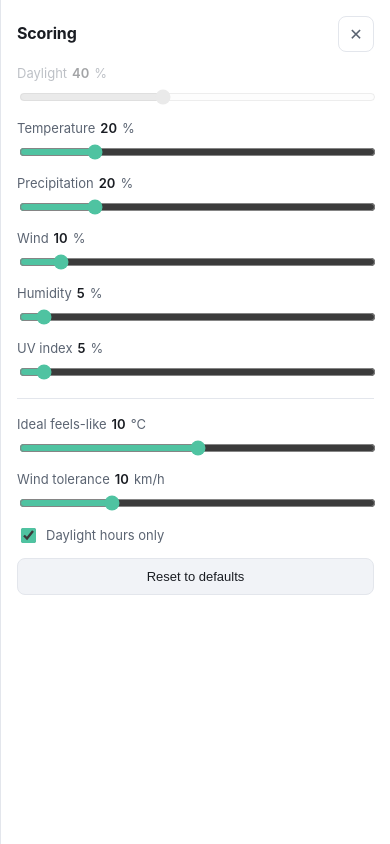
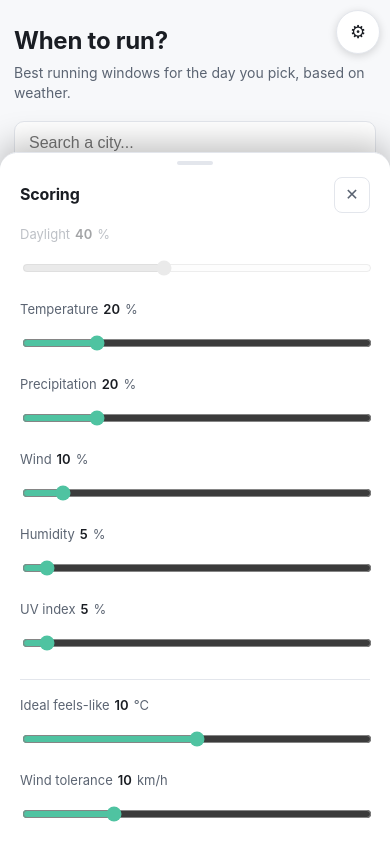
Before and after one commit to white-f/whattimetorun, a plain HTML site: page index.html in a window 390 px wide. Both pictures are taken after a click on the button "Scoring". Drawn offline with Linux system fonts and the light colour scheme.

Commit message:
release_0.0.1

```diff
--- a/index.html
+++ b/index.html
@@ -10,6 +10,7 @@
   <button id="paramsBtn" class="params-btn" title="Scoring">⚙</button>
 
   <aside id="paramsPanel" class="params-panel" hidden>
+    <div class="params-handle"></div>
     <header class="params-header">
       <h3>Scoring</h3>
       <button id="paramsClose" class="params-close" title="Close">✕</button>
--- a/styles.css
+++ b/styles.css
@@ -415,13 +415,41 @@ footer a { color: var(--muted); }
 }
 .params-reset:hover { border-color: var(--accent); }
 
+.params-handle { display: none; }
+
 @media (max-width: 520px) {
   main { padding: 24px 14px 40px; }
   header h1 { font-size: 24px; }
   .sub { font-size: 14px; margin-bottom: 18px; }
 
   .params-btn { top: 10px; right: 10px; }
-  .params-panel { width: 100vw; max-width: 100vw; padding: 16px 16px 24px; }
+
+  .params-panel {
+    top: auto;
+    bottom: 0;
+    left: 0;
+    right: 0;
+    width: 100vw;
+    max-width: 100vw;
+    height: auto;
+    max-height: 82vh;
+    border-left: none;
+    border-top: 1px solid var(--border);
+    border-radius: 18px 18px 0 0;
+    padding: 8px 20px 36px;
+    box-shadow: 0 -8px 32px rgba(0,0,0,0.25);
+  }
+
+  .params-handle {
+    display: block;
+    width: 36px;
+    height: 4px;
+    background: var(--border);
+    border-radius: 2px;
+    margin: 0 auto 12px;
+  }
+
+  .param input[type=range] { height: 36px; }
 
   .picks { grid-template-columns: 1fr; }
   .pick { padding: 12px 14px; }
```
